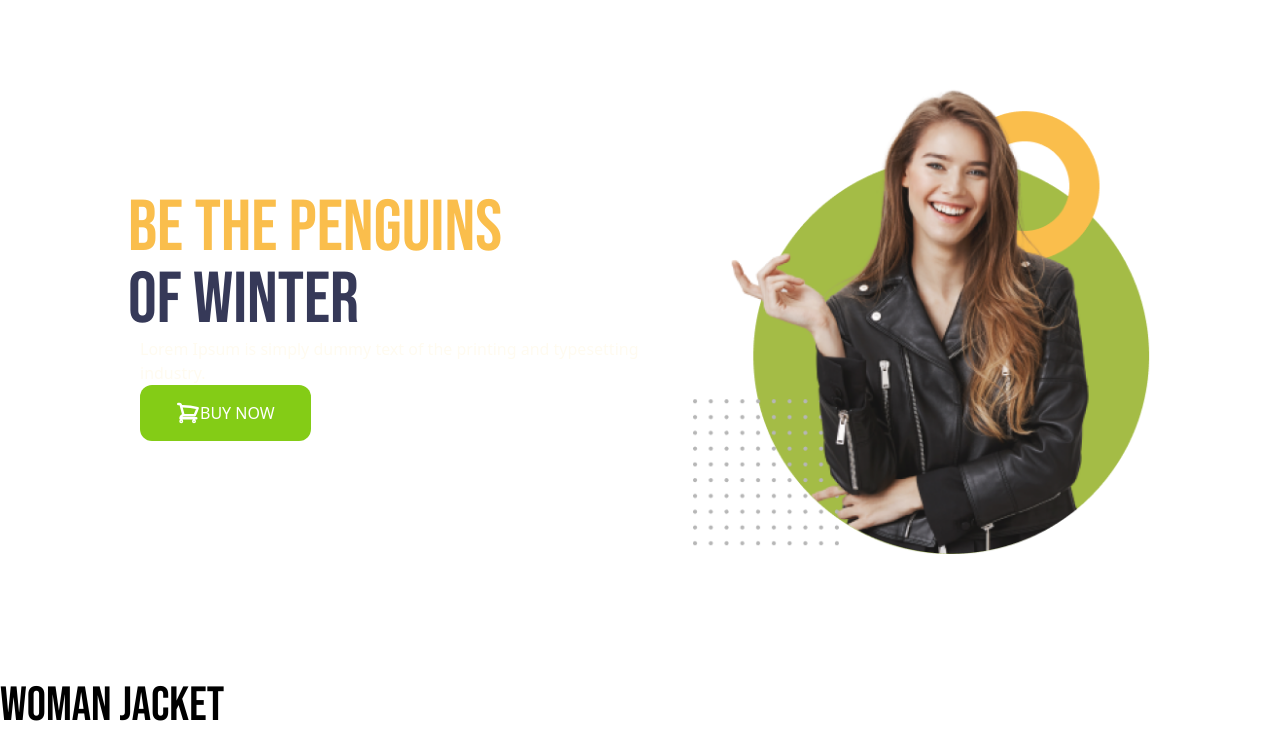
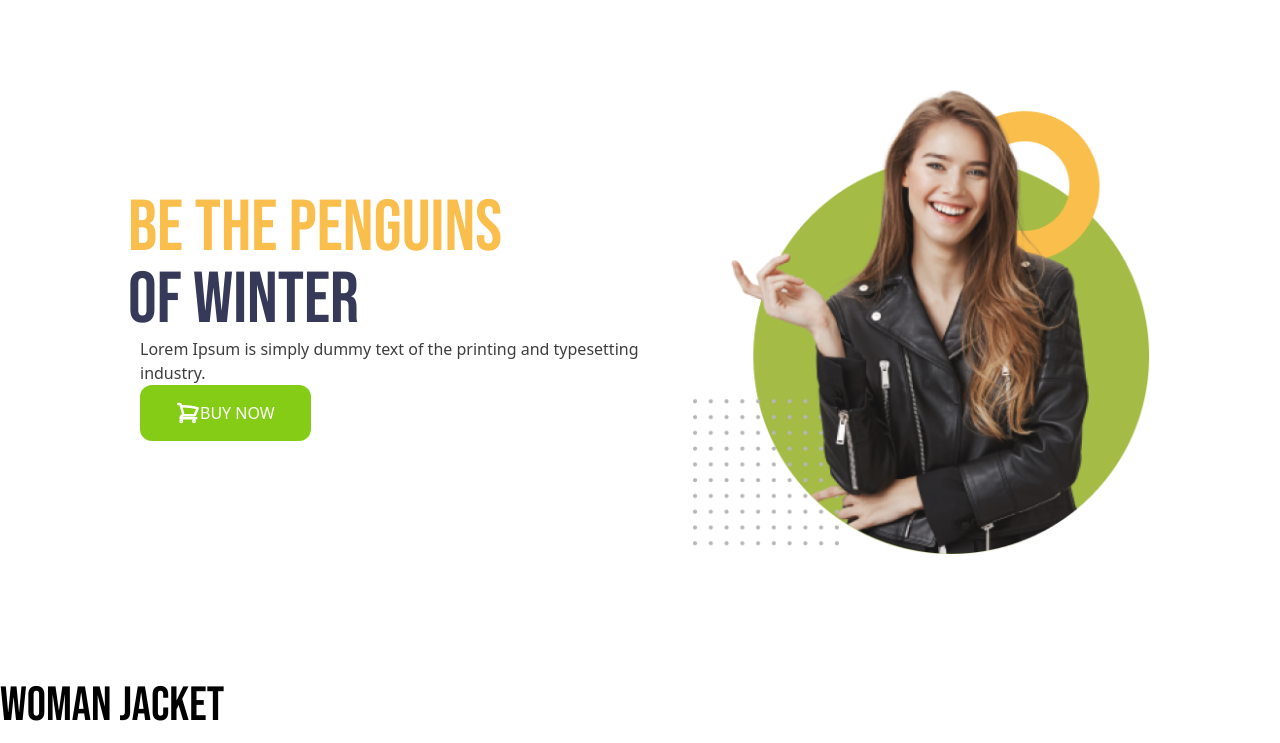
Before and after one commit to santo661/penguine-ecommerce-site, a plain HTML site: page index.html in a window 1280 px wide. Shown: the top 743 px of the page. Drawn offline with nearby package versions, Linux system fonts and the light colour scheme.

Commit message:
added text color

```diff
--- a/index.html
+++ b/index.html
@@ -28,7 +28,7 @@
                   <div class="space-x-3">
                         <h1 class="text-7xl uppercase font-bebas"><span class="text-[#FABE4C]">Be the Penguins</span> <br>
                               <span class="text-[#363958]">of Winter</span></h1>
-                              <p>Lorem Ipsum is simply dummy text of the printing
+                              <p class="text-[#3E3E3E]">Lorem Ipsum is simply dummy text of the printing
                                     and typesetting industry.</p>
                                     <button class="py-4 px-9 bg-lime-500 rounded-xl uppercase text-white font-medium flex"><svg xmlns="http://www.w3.org/2000/svg" fill="none" viewBox="0 0 24 24" stroke-width="2.5" stroke="currentColor" class="w-6 h-6">
                                           <path stroke-linecap="round" stroke-linejoin="round" d="M2.25 3h1.386c.51 0 .955.343 1.087.835l.383 1.437M7.5 14.25a3 3 0 00-3 3h15.75m-12.75-3h11.218c1.121-2.3 2.1-4.684 2.924-7.138a60.114 60.114 0 00-16.536-1.84M7.5 14.25L5.106 5.272M6 20.25a.75.75 0 11-1.5 0 .75.75 0 011.5 0zm12.75 0a.75.75 0 11-1.5 0 .75.75 0 011.5 0z" />
```
